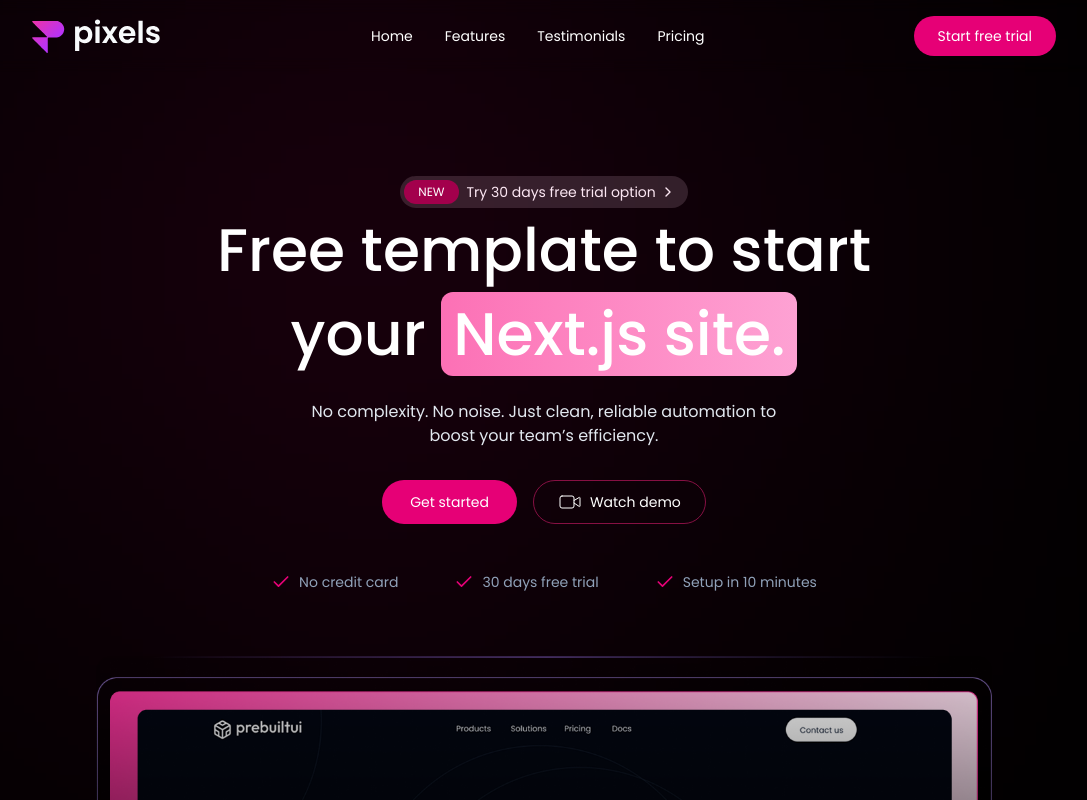
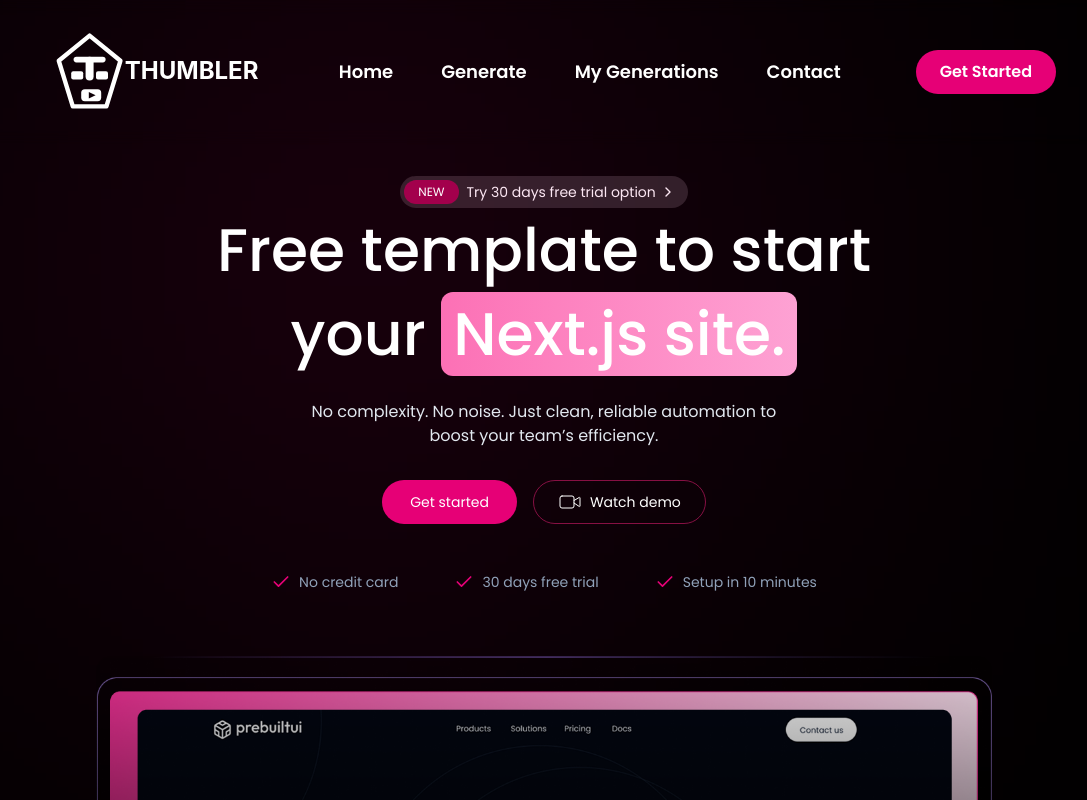
Before and after one commit to sus130/THUMBLER-AI-THUMBNAIL-GENERATOR, a React (Vite) app: page / in a window 1280 px wide. Shown: the top 800 px of the page, without its empty margins (96-1183 px from the left). Built offline with nearby package versions, Linux system fonts and the light colour scheme.

Commit message:
Refine navbar and logo spacing

```diff
--- a/src/components/Navbar.tsx
+++ b/src/components/Navbar.tsx
@@ -1,48 +1,48 @@
 import { MenuIcon, XIcon } from "lucide-react";
 import { useState } from "react";
 import { motion } from "motion/react";
-import { navlinks } from "../data/navlinks";
-import type { INavLink } from "../types";
-import { NavLink } from "react-router-dom";
+import { Link, useNavigate } from "react-router-dom";
+import logo from "../assests/logo.svg";
 
 export default function Navbar() {
     const [isOpen, setIsOpen] = useState(false);
-
+    const navigate = useNavigate();
     return (
         <>
-            <motion.nav className="fixed top-0 z-50 flex items-center justify-between w-full py-4 px-6 md:px-16 lg:px-24 xl:px-32 backdrop-blur"
+            <motion.nav className="fixed top-0 z-50 w-full py-4 px-6 md:px-16 lg:px-24 xl:px-32 backdrop-blur"
                 initial={{ y: -100, opacity: 0 }}
                 animate={{ y: 0, opacity: 1 }}
                 viewport={{ once: true }}
                 transition={{ type: "spring", stiffness: 250, damping: 70, mass: 1 }}
             >
-                <a href="https://prebuiltui.com?utm_source=pixels">
-                    <img className="h-8.5 w-auto" src="/assets/logo.svg" alt="logo" width={130} height={34} />
-                </a>
+                <div className="mx-auto flex max-w-7xl items-center justify-between gap-10">
+                    <Link to='/' className="shrink-0">
+                        <img src={logo} alt="logo" className="h-28 w-auto"/>
+                    </Link>
 
-                <div className="hidden md:flex items-center gap-8 transition duration-500">
-                    {navlinks.map((link: INavLink) => (
-                        <NavLink key={link.name} to={link.href} className="hover:text-pink-500 transition">
-                            {link.name}
-                        </NavLink>
-                    ))}
+                    <div className="hidden md:flex flex-1 items-center justify-center gap-12 text-lg font-semibold transition duration-500">
+                        <Link to='/' className="hover:text-pink-300 transition">Home</Link>
+                        <Link to='/generate' className="hover:text-pink-300 transition">Generate</Link>
+                        <Link to='/my-generation' className="hover:text-pink-300 transition">My Generations</Link>
+                        <Link to='#' className="hover:text-pink-300 transition">Contact</Link>
+                    </div>
+
+                    <button onClick={()=> navigate('/login')} className="hidden md:block shrink-0 px-6 py-2.5 text-base font-semibold bg-pink-600 hover:bg-pink-700 active:scale-95 transition-all rounded-full">
+                        Get Started
+                    </button>
+                    <button onClick={() => setIsOpen(true)} className="md:hidden" aria-label="Open menu" title="Open menu">
+                        <MenuIcon size={26} className="active:scale-90 transition" />
+                    </button>
                 </div>
-
-                <button className="hidden md:block px-6 py-2.5 bg-pink-600 hover:bg-pink-700 active:scale-95 transition-all rounded-full">
-                    Start free trial
-                </button>
-                <button onClick={() => setIsOpen(true)} className="md:hidden">
-                    <MenuIcon size={26} className="active:scale-90 transition" />
-                </button>
             </motion.nav>
 
             <div className={`fixed inset-0 z-100 bg-black/40 backdrop-blur flex flex-col items-center justify-center text-lg gap-8 md:hidden transition-transform duration-400 ${isOpen ? "translate-x-0" : "-translate-x-full"}`}>
-                {navlinks.map((link: INavLink) => (
-                    <NavLink key={link.name} to={link.href} onClick={() => setIsOpen(false)}>
-                        {link.name}
-                    </NavLink>
-                ))}
-                <button onClick={() => setIsOpen(false)} className="active:ring-3 active:ring-white aspect-square size-10 p-1 items-center justify-center bg-pink-600 hover:bg-pink-700 transition text-white rounded-md flex">
+                <Link onClick={() => setIsOpen(false)} to='/'>Home</Link>
+                <Link onClick={() => setIsOpen(false)} to='/generate'>Generate</Link>
+                <Link onClick={() => setIsOpen(false)} to='/my-generation'>My Generations</Link>
+                <Link onClick={() => setIsOpen(false)} to='#'>Contact</Link>
+                <Link onClick={() => setIsOpen(false)} to='/login'>Login</Link>
+                <button onClick={() => setIsOpen(false)} className="active:ring-3 active:ring-white aspect-square size-10 p-1 items-center justify-center bg-pink-600 hover:bg-pink-700 transition text-white rounded-md flex" aria-label="Close menu" title="Close menu">
                     <XIcon />
                 </button>
             </div>
--- a/src/main.tsx
+++ b/src/main.tsx
@@ -1,5 +1,5 @@
 import { createRoot } from 'react-dom/client'
-import App from './App.js'
+import App from './App'
 import { BrowserRouter } from 'react-router-dom'
 
 createRoot(document.getElementById('root')!).render(
```
Also changed, not shown: src/assests/logo.svg (added).
